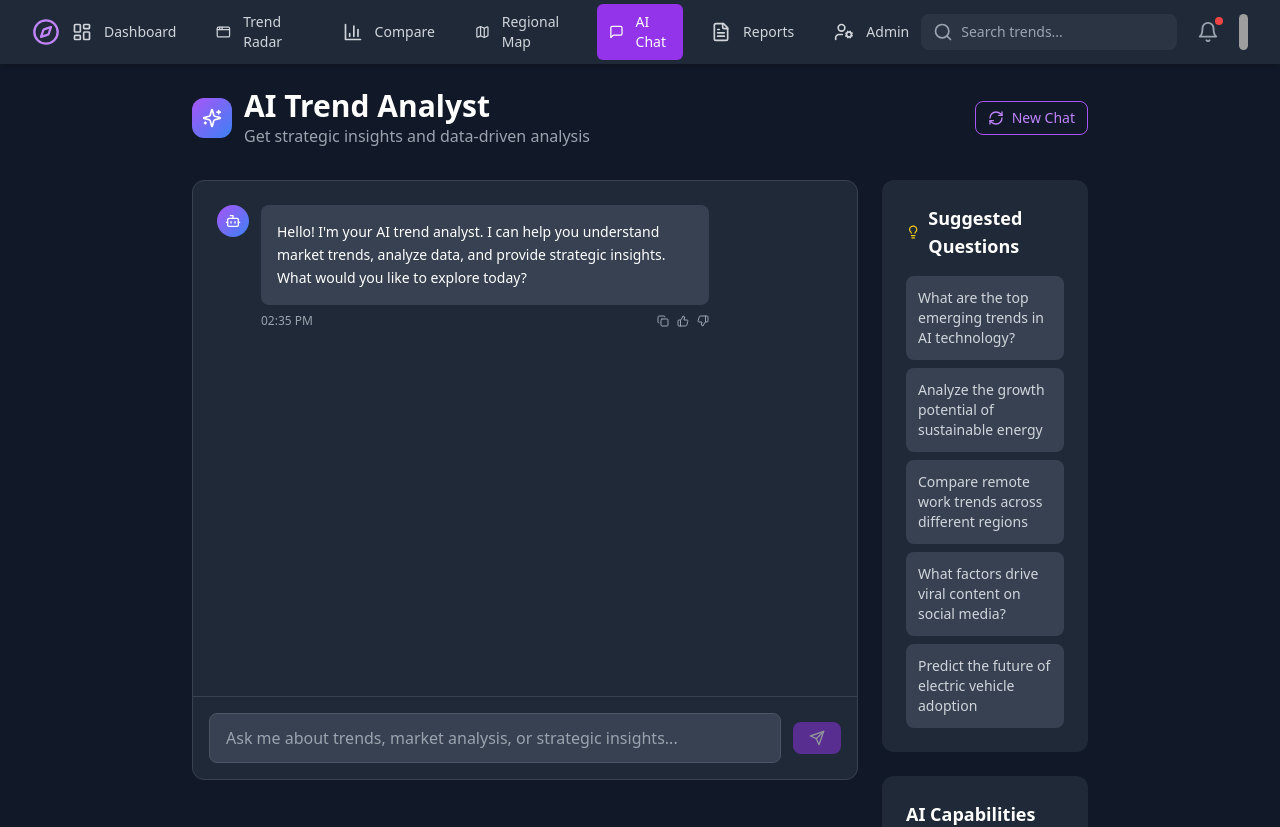
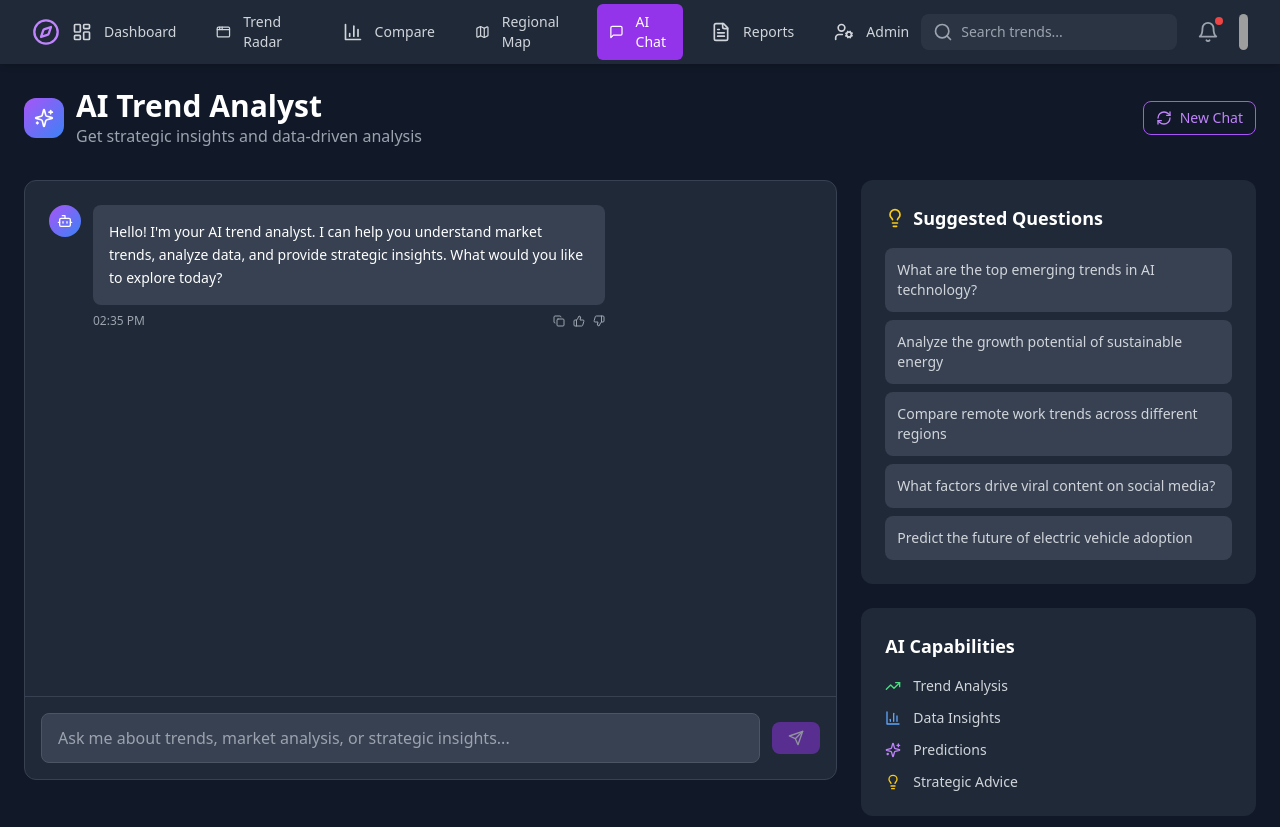
Before and after one commit to Kmennn/TrendTracker-plus-, a React (Vite) app: page /ai-chat in a window 1280 px wide. Shown: the top 827 px of the page. Built offline with nearby package versions, Linux system fonts and the light colour scheme; grey boxes are pictures that could not be loaded.

Commit message:
Fix: Correct AI chat alignment and resolve component errors

```diff
--- a/components/DashboardGlobe.jsx
+++ b/components/DashboardGlobe.jsx
@@ -1,4 +1,4 @@
-import React, { useEffect, useRef, useState } from 'react';
+import React, { useEffect, useRef, useState, useCallback } from 'react';
 import Globe from 'react-globe.gl';
 
 const DashboardGlobe = () => {
@@ -6,17 +6,17 @@ const DashboardGlobe = () => {
   const containerRef = useRef();
   const [size, setSize] = useState({ width: 0, height: 0 });
 
+  const handleResize = useCallback(() => {
+    if (containerRef.current) {
+      setSize({
+        width: containerRef.current.offsetWidth,
+        height: containerRef.current.offsetHeight,
+      });
+    }
+  }, []);
+
   // This effect runs once to set up the resize listener.
   useEffect(() => {
-    const handleResize = () => {
-      if (containerRef.current) {
-        setSize({
-          width: containerRef.current.offsetWidth,
-          height: containerRef.current.offsetHeight,
-        });
-      }
-    };
-
     handleResize(); // Set the initial size
     window.addEventListener('resize', handleResize);
 
@@ -24,7 +24,7 @@ const DashboardGlobe = () => {
     return () => {
       window.removeEventListener('resize', handleResize);
     };
-  }, []); // The empty array [] ensures this runs only once.
+  }, [handleResize]);
 
   // This effect runs whenever the size changes, to set up the globe controls.
   useEffect(() => {
@@ -33,7 +33,7 @@ const DashboardGlobe = () => {
       controls.autoRotate = true;
       controls.autoRotateSpeed = 0.5;
     }
-  }, [size]); // This depends on `size`, so it runs after the globe is rendered.
+  }, [size]); // This depends on `size`.
 
   // Generate random data for the globe points
   const gData = [...Array(20).keys()].map(() => ({
--- a/pages/AIChat.jsx
+++ b/pages/AIChat.jsx
@@ -106,7 +106,7 @@ const AIChat = () => {
 
   return (
     <div className="min-h-screen bg-gray-900 p-6">
-      <div className="max-w-4xl mx-auto">
+      <div className="max-w-7xl mx-auto">
         {/* Header */}
         <div className="flex items-center justify-between mb-8">
           <div className="flex items-center space-x-3">
@@ -124,9 +124,9 @@ const AIChat = () => {
           </Button>
         </div>
 
-        <div className="grid lg:grid-cols-4 gap-6">
+        <div className="grid lg:grid-cols-3 gap-6">
           {/* Chat Interface */}
-          <div className="lg:col-span-3">
+          <div className="lg:col-span-2">
             <div className="bg-gray-800 rounded-xl border border-gray-700 flex flex-col h-[600px]">
               {/* Messages */}
               <div className="flex-1 overflow-y-auto p-6 space-y-4">
@@ -152,10 +152,10 @@ const AIChat = () => {
                         )}
                       </div>
 
-                      <div className={`flex-1 max-w-md ${
+                      <div className={`flex-1 max-w-lg ${
                         message.type === 'user' ? 'text-right' : ''
                       }`}>
-                        <div className={`rounded-lg p-4 ${
+                        <div className={`rounded-lg p-4 inline-block ${
                           message.type === 'ai'
                             ? 'bg-gray-700 text-white'
                             : 'bg-purple-600 text-white'
@@ -163,7 +163,9 @@ const AIChat = () => {
                           <p className="text-sm leading-relaxed">{message.content}</p>
                         </div>
 
-                        <div className="flex items-center justify-between mt-2">
+                        <div className={`flex items-center mt-2 ${
+                           message.type === 'user' ? 'justify-end' : 'justify-between'
+                        }`}>
                           <span className="text-xs text-gray-400">
                             {formatTime(message.timestamp)}
                           </span>
--- a/pages/TrendDetails.jsx
+++ b/pages/TrendDetails.jsx
@@ -129,7 +129,7 @@ const TrendDetails = () => {
               <div className="text-2xl font-bold text-green-400">{trend.growth}</div>
               <div className="text-gray-400 text-sm">Growth Rate</div>
             </div>
-            <div className_="text-center">
+            <div className="text-center">
               <div className="text-2xl font-bold text-orange-400">{trend.impact}</div>
               <div className="text-gray-400 text-sm">Impact Level</div>
             </div>
```
